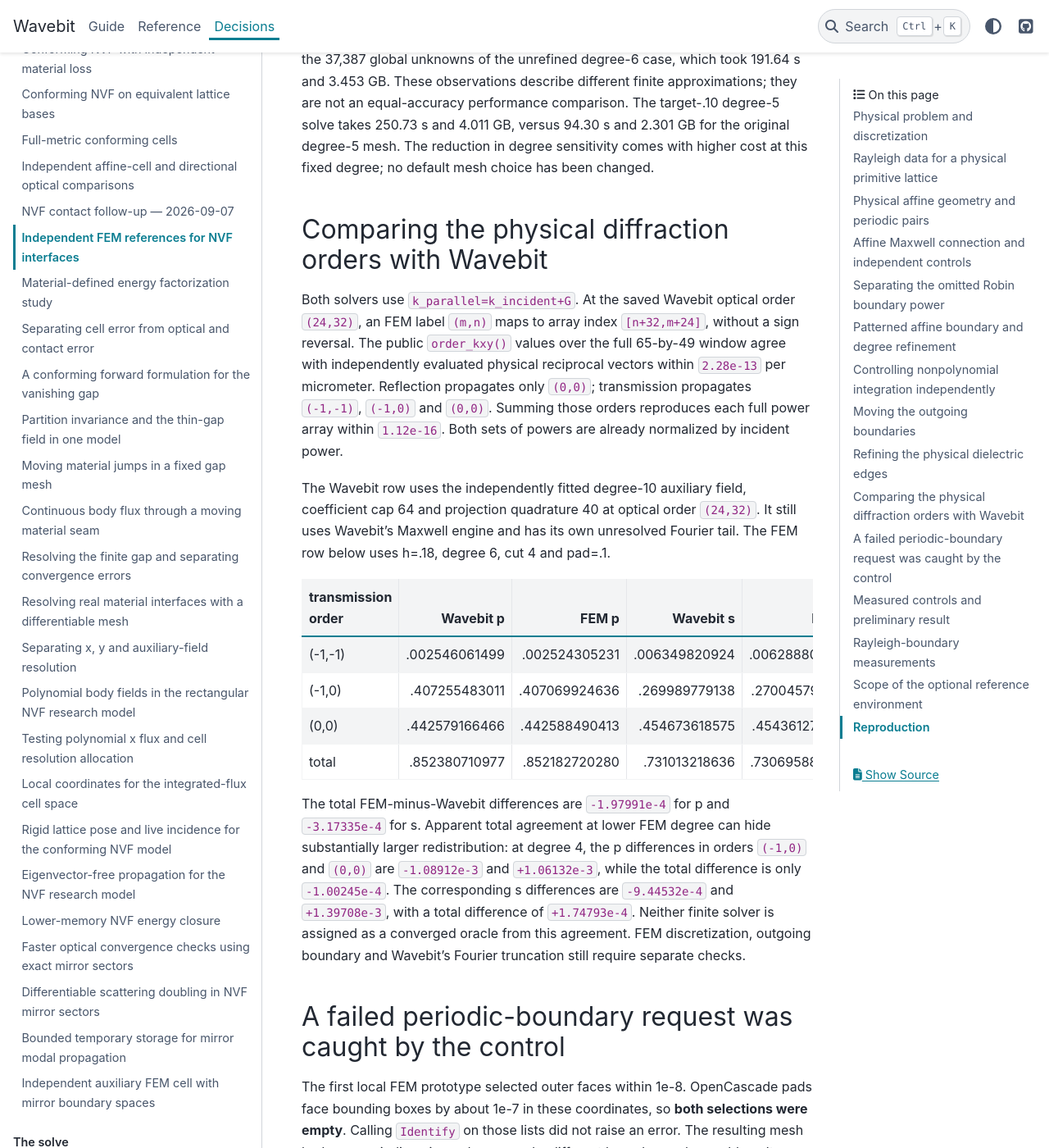
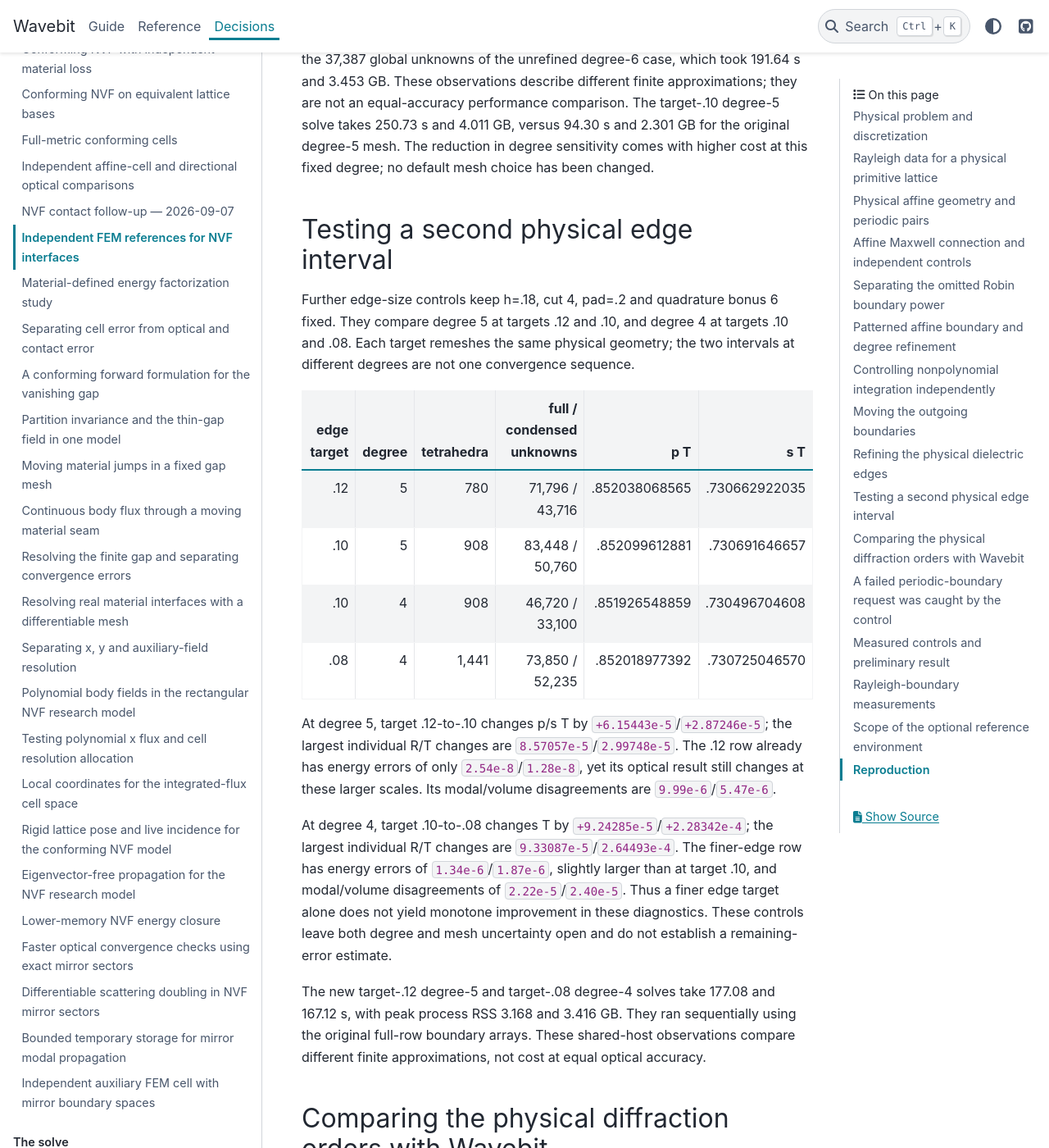
Before and after one commit to fieldalgo/wavebit, a Sphinx documentation site: the page built from docs/nvf-independent-fem.md, in a window 1280 px wide and 1400 px high, scrolled down 12944 px. Shown: the whole window at 82% size. Built offline with Sphinx 7.4.7 and the PyData theme 0.15.4, drawn with Linux system fonts in a browser that asks for light colours.

Commit message:
docs(nvf): measure separate physical edge-spacing intervals
Co-authored-by: Codex <noreply@openai.com>

```diff
--- a/docs/nvf-independent-fem.md
+++ b/docs/nvf-independent-fem.md
@@ -494,6 +494,41 @@ and 4.011 GB, versus 94.30 s and 2.301 GB for the original degree-5
 mesh. The reduction in degree sensitivity comes with higher cost at
 this fixed degree; no default mesh choice has been changed.
 
+## Testing a second physical edge interval
+
+Further edge-size controls keep h=.18, cut 4, pad=.2 and quadrature bonus
+6 fixed. They compare degree 5 at targets .12 and .10, and degree 4 at
+targets .10 and .08. Each target remeshes the same physical geometry;
+the two intervals at different degrees are not one convergence sequence.
+
+| edge target | degree | tetrahedra | full / condensed unknowns | p T | s T |
+| ---: | ---: | ---: | ---: | ---: | ---: |
+| .12 | 5 | 780 | 71,796 / 43,716 | .852038068565 | .730662922035 |
+| .10 | 5 | 908 | 83,448 / 50,760 | .852099612881 | .730691646657 |
+| .10 | 4 | 908 | 46,720 / 33,100 | .851926548859 | .730496704608 |
+| .08 | 4 | 1,441 | 73,850 / 52,235 | .852018977392 | .730725046570 |
+
+At degree 5, target .12-to-.10 changes p/s T by
+`+6.15443e-5`/`+2.87246e-5`; the largest individual R/T changes are
+`8.57057e-5`/`2.99748e-5`. The .12 row already has energy errors of
+only `2.54e-8`/`1.28e-8`, yet its optical result still changes at these
+larger scales. Its modal/volume disagreements are `9.99e-6`/`5.47e-6`.
+
+At degree 4, target .10-to-.08 changes T by
+`+9.24285e-5`/`+2.28342e-4`; the largest individual R/T changes are
+`9.33087e-5`/`2.64493e-4`. The finer-edge row has energy errors of
+`1.34e-6`/`1.87e-6`, slightly larger than at target .10, and
+modal/volume disagreements of `2.22e-5`/`2.40e-5`. Thus a finer edge
+target alone does not yield monotone improvement in these diagnostics.
+These controls leave both degree and mesh uncertainty open and do not
+establish a remaining-error estimate.
+
+The new target-.12 degree-5 and target-.08 degree-4 solves take
+177.08 and 167.12 s, with peak process RSS 3.168 and 3.416 GB.
+They ran sequentially using the original full-row boundary arrays.
+These shared-host observations compare different finite approximations,
+not cost at equal optical accuracy.
+
 ## Comparing the physical diffraction orders with Wavebit
 
 Both solvers use `k_parallel=k_incident+G`. At the saved Wavebit optical
```
